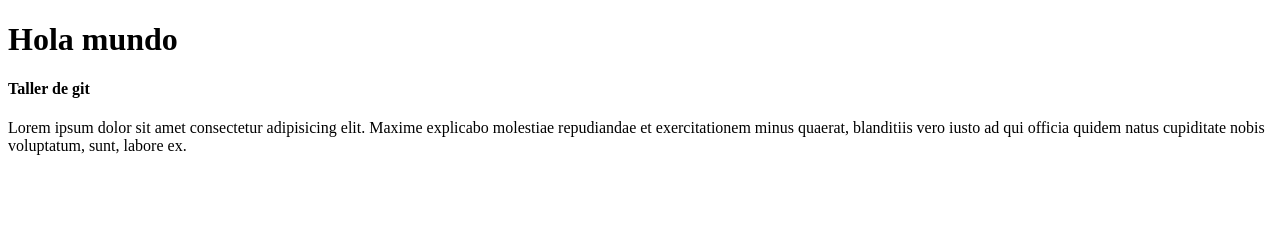
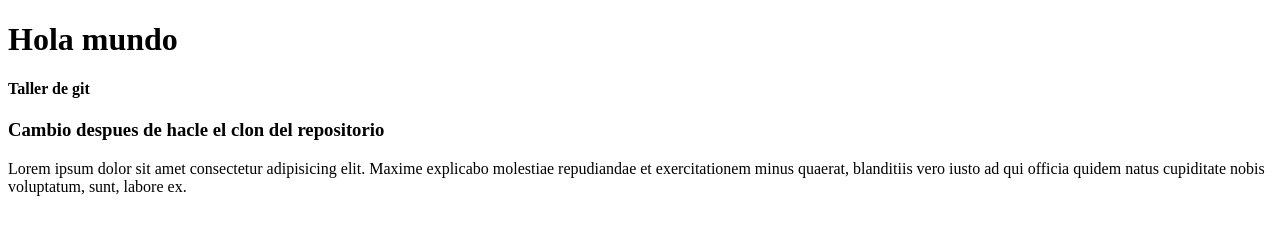
Before and after one commit to EJunit/taller-git, a plain HTML site: page index.html in a window 1280 px wide. Drawn offline with Linux system fonts and the light colour scheme.

Commit message:
modificacion en el index.html

```diff
--- a/index.html
+++ b/index.html
@@ -11,6 +11,8 @@
 
     <h4>Taller de git</h4>
 
+    <h3>Cambio despues de hacle el clon del repositorio</h3>
+
     <p>Lorem ipsum dolor sit amet consectetur adipisicing elit. Maxime explicabo molestiae repudiandae et exercitationem minus quaerat, blanditiis vero iusto ad qui officia quidem natus cupiditate nobis voluptatum, sunt, labore ex.</p>
 </body>
 </html>
```
